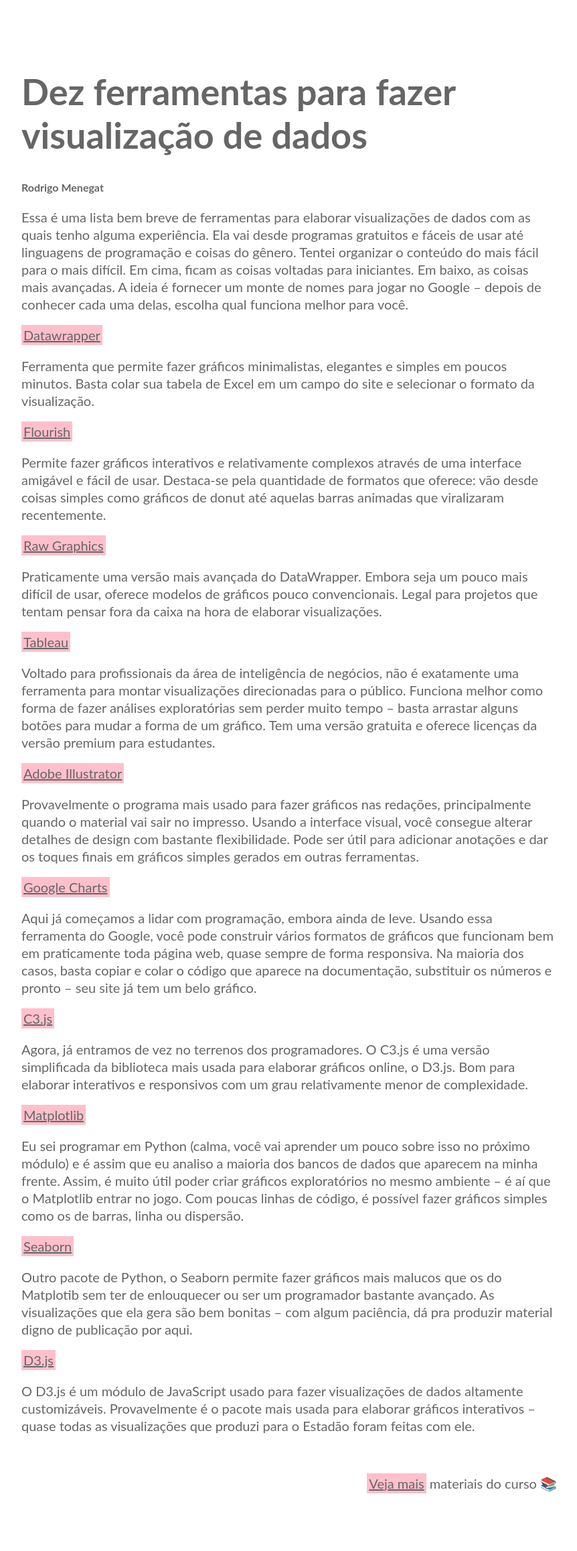
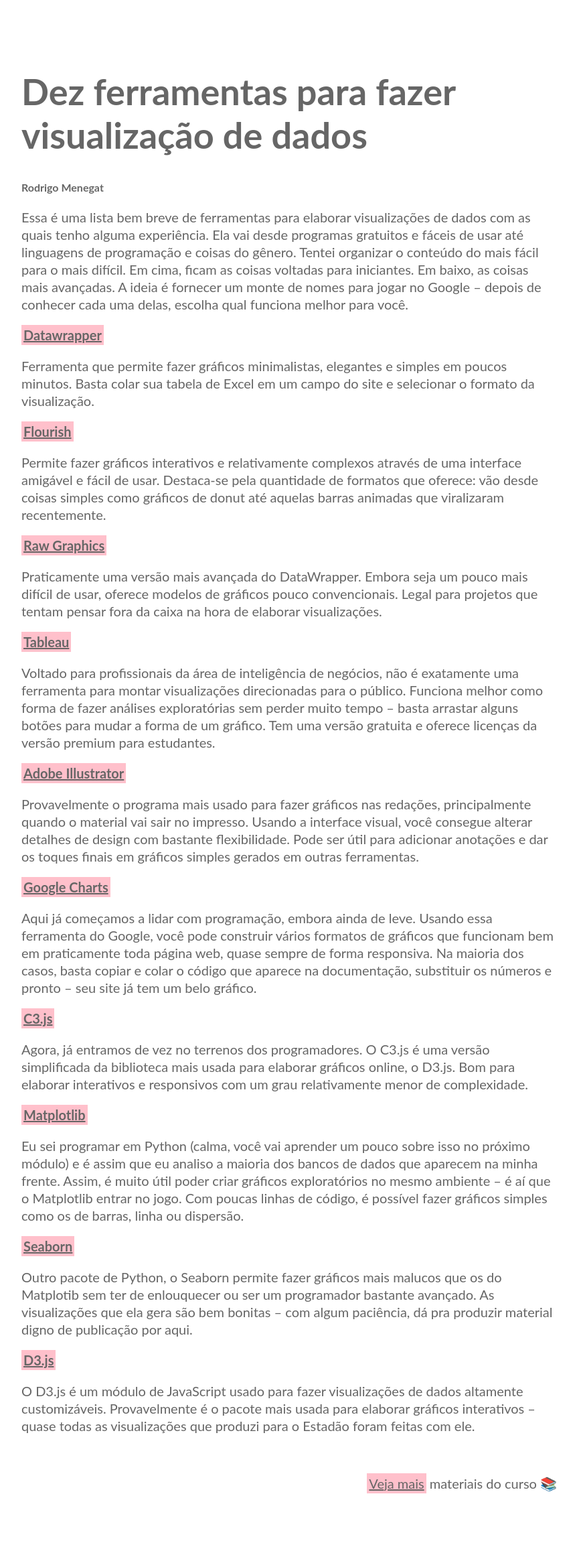
Before and after one commit to RodrigoMenegat/dataviz-1, a Jekyll site: the page built from docs/dez-ferramentas/index.md, in a window 1280 px wide. Shown: the whole page at 67% size, without its empty margins (208-1070 px from the left). Built offline with Jekyll 4.4.1, drawn with Linux system fonts in a browser that asks for light colours; our own code applies the rules of GitHub Pages for plain Markdown files.

Commit message:
um monte de coisa cu

```diff
--- a/docs/dez-ferramentas/index.md
+++ b/docs/dez-ferramentas/index.md
@@ -9,42 +9,42 @@ layout: project
 
 Essa é uma lista bem breve de ferramentas para elaborar visualizações de dados com as quais tenho alguma experiência. Ela vai desde programas gratuitos e fáceis de usar até linguagens de programação e coisas do gênero. Tentei organizar o conteúdo do mais fácil para o mais difícil. Em cima, ficam as coisas voltadas para iniciantes. Em baixo, as coisas mais avançadas. A ideia é fornecer um monte de nomes para jogar no Google – depois de conhecer cada uma delas, escolha qual funciona melhor para você.
 
-[Datawrapper](https://www.datawrapper.de/)
+[**Datawrapper**](https://www.datawrapper.de/)
 
 Ferramenta que permite fazer gráficos minimalistas, elegantes e simples em poucos minutos. Basta colar sua tabela de Excel em um campo do site e selecionar o formato da visualização.
 
-[Flourish](https://flourish.studio)
+[**Flourish**](https://flourish.studio)
 
 Permite fazer gráficos interativos e relativamente complexos através de uma interface amigável e fácil de usar. Destaca-se pela quantidade de formatos que oferece: vão desde coisas simples como gráficos de donut até aquelas barras animadas que viralizaram recentemente.
 
-[Raw Graphics](https://rawgraphs.io/)
+[**Raw Graphics**](https://rawgraphs.io/)
 
 Praticamente uma versão mais avançada do DataWrapper. Embora seja um pouco mais difícil de usar, oferece modelos de gráficos pouco convencionais. Legal para projetos que tentam pensar fora da caixa na hora de elaborar visualizações.
 
-[Tableau](https://www.tableau.com/pt-br)
+[**Tableau**](https://www.tableau.com/pt-br)
 
 Voltado para profissionais da área de inteligência de negócios, não é exatamente uma ferramenta para montar visualizações direcionadas para o público. Funciona melhor como forma de fazer análises exploratórias sem perder muito tempo – basta arrastar alguns botões para mudar a forma de um gráfico. Tem uma versão gratuita e oferece licenças da versão premium para estudantes.
 
-[Adobe Illustrator](https://www.adobe.com/br/products/illustrator.html)
+[**Adobe Illustrator**](https://www.adobe.com/br/products/illustrator.html)
 
 Provavelmente o programa mais usado para fazer gráficos nas redações, principalmente quando o material vai sair no impresso. Usando a interface visual, você consegue alterar detalhes de design com bastante flexibilidade. Pode ser útil para adicionar anotações e dar os toques finais em gráficos simples gerados em outras ferramentas.
 
-[Google Charts](https://developers.google.com/chart/interactive/docs/gallery/barchart)
+[**Google Charts**](https://developers.google.com/chart/interactive/docs/gallery/barchart)
 
 Aqui já começamos a lidar com programação, embora ainda de leve. Usando essa ferramenta do Google, você pode construir vários formatos de gráficos que funcionam bem em praticamente toda página web, quase sempre de forma responsiva. Na maioria dos casos, basta copiar e colar o código que aparece na documentação, substituir os números e pronto – seu site já tem um belo gráfico.
 
-[C3.js](https://c3js.org/)
+[**C3.js**](https://c3js.org/)
 
 Agora, já entramos de vez no terrenos dos programadores. O C3.js é uma versão simplificada da biblioteca mais usada para elaborar gráficos online, o D3.js. Bom para elaborar interativos e responsivos com um grau relativamente menor de complexidade.
 
-[Matplotlib](https://matplotlib.org/)
+[**Matplotlib**](https://matplotlib.org/)
 
 Eu sei programar em Python (calma, você vai aprender um pouco sobre isso no próximo módulo) e é assim que eu analiso a maioria dos bancos de dados que aparecem na minha frente. Assim, é muito útil poder criar gráficos exploratórios no mesmo ambiente – é aí que o Matplotlib entrar no jogo. Com poucas linhas de código, é possível fazer gráficos simples como os de barras, linha ou dispersão.
 
-[Seaborn](https://seaborn.pydata.org/)
+[**Seaborn**](https://seaborn.pydata.org/)
 
 Outro pacote de Python, o Seaborn permite fazer gráficos mais malucos que os do Matplotib sem ter de enlouquecer ou ser um programador bastante avançado. As visualizações que ela gera são bem bonitas – com algum paciência, dá pra produzir material digno de publicação por aqui.
 
-[D3.js](https://d3js.org/)
+[**D3.js**](https://d3js.org/)
 
 O D3.js é um módulo de JavaScript usado para fazer visualizações de dados altamente customizáveis. Provavelmente é o pacote mais usada para elaborar gráficos interativos – quase todas as visualizações que produzi para o Estadão foram feitas com ele.
```
Also changed, not shown: docs/vanguarda-da-visualizacao-jornalistica/index.md (+4 -4 lines).
